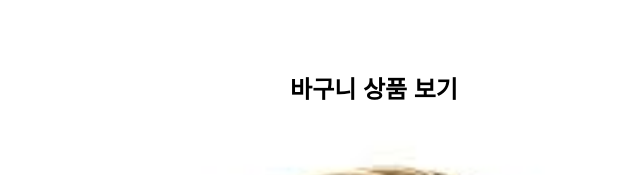
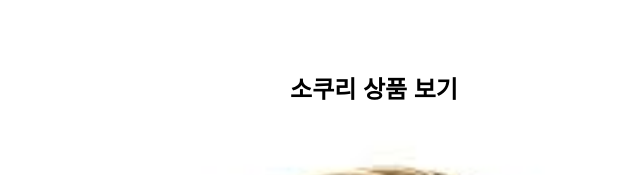
Before and after one commit to kimtahow/thezoom, a plain HTML site: page sokuri.html in a window 1280 px wide. Shown: the part 222-397 px from the top of the page, 266-906 px from the left. Drawn offline with Linux system fonts and the light colour scheme.

Commit message:
Update sokuri.html

```diff
--- a/sokuri.html
+++ b/sokuri.html
@@ -83,7 +83,7 @@
     </aside>
     <section class="content">
   <div style="text-align: center; padding: 40px;">
-    <h2>바구니 상품 보기</h2>
+    <h2>소쿠리 상품 보기</h2>
 
     <img src="sokuri2.jpg" alt="소쿠리 이미지" style="width: 80%; max-width: 600px;">
     </section>
```
